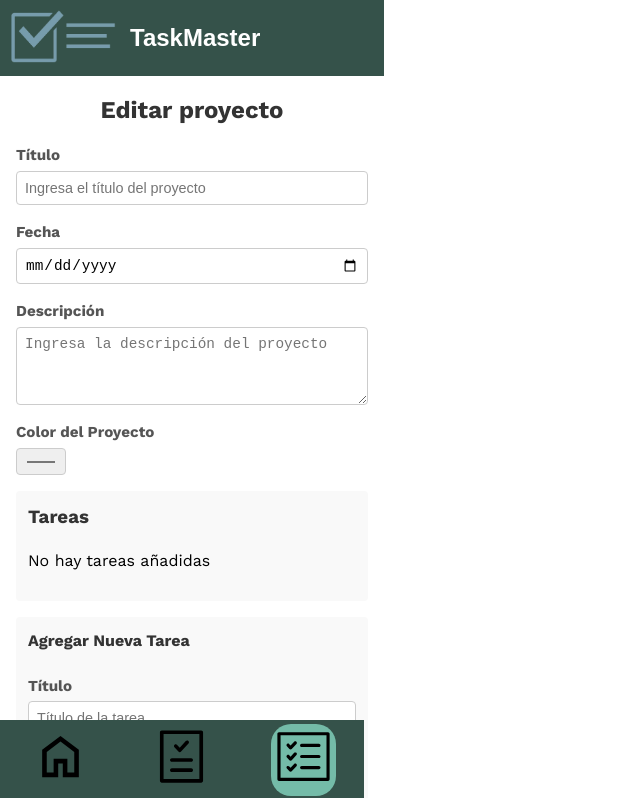
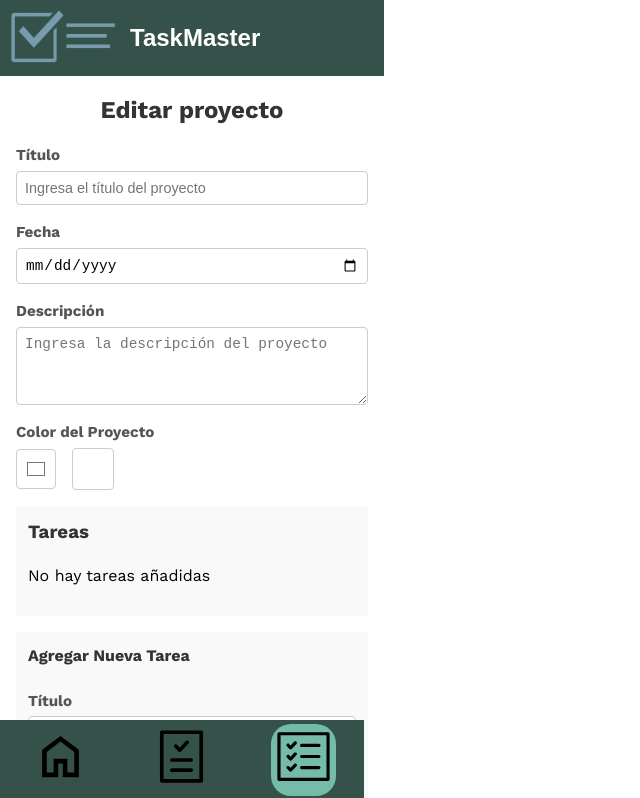
Before and after one commit to IvanTangZhu19/AppGestionTareas, a React app in the folder Dev/gestion_tareas/: page /proyectos/editar/1 in a window 1280 px wide. Shown: the top 798 px of the page, without its empty margins (0-640 px from the left). Built offline with nearby package versions, Linux system fonts and the light colour scheme; the HTML template or start-up script is replaced by a standard one.

Commit message:
arreglo en color

```diff
--- a/Dev/gestion_tareas/src/pages/editar_proyecto/Editar_proyecto.jsx
+++ b/Dev/gestion_tareas/src/pages/editar_proyecto/Editar_proyecto.jsx
@@ -117,15 +117,23 @@ function Editar_proyecto() {
         </div>
 
         {/* Grupo: Color */}
-        <div className="form-group">
+        <div className="form-group color-field">
             <label htmlFor="color">Color del Proyecto</label>
+            <div className="color-picker-wrapper">
                 <input
                 id="color"
                 type="color"
                 value={formData.color}
                 onChange={(e) => setFormData({ ...formData, color: e.target.value })}
                 />
+                {/* Vista previa más grande */}
+                <div
+                className="color-preview"
+                style={{ backgroundColor: formData.color }}
+                />
         </div>
+        </div>
+
 
         {/* Sección: Listado de Tareas */}
         <div className="tasks-section">
--- a/Dev/gestion_tareas/src/pages/editar_proyecto/Editar_proyecto.scss
+++ b/Dev/gestion_tareas/src/pages/editar_proyecto/Editar_proyecto.scss
@@ -194,3 +194,34 @@
       }
     }
   }
+  .color-field {
+    display: flex;
+    flex-direction: column;
+    gap: 0.25rem;
+
+    .color-picker-wrapper {
+      display: flex;
+      align-items: center;
+      gap: 1rem;
+
+      input[type="color"] {
+        /* Esto hace el picker un poco más grande */
+        width: 40px;
+        height: 40px;
+        padding: 0;
+        border: none;
+        background: transparent;
+        cursor: pointer;
+      }
+
+      .color-preview {
+        width: 40px;
+        height: 40px;
+        border: 1px solid #ccc;
+        border-radius: 4px;
+        /* O si lo quieres circular:
+           border-radius: 50%;
+        */
+      }
+    }
+  }
```
Lines whose indentation alone changed are shown as unchanged.
